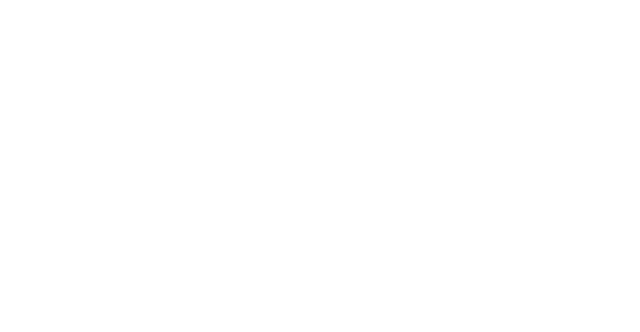
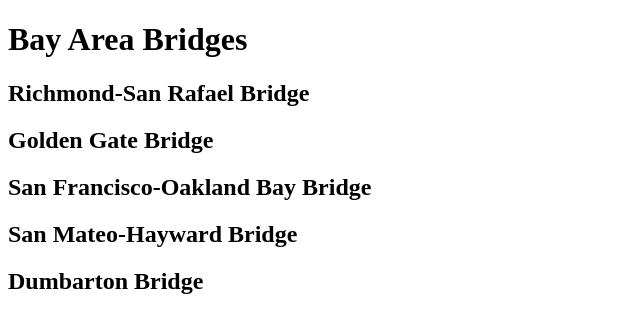
Before and after one commit to aidanklineman/bayareabridges, a plain HTML site: page index.html in a window 1280 px wide. Shown: the whole page, without its empty margins (0-640 px from the left). Drawn offline with Linux system fonts and the light colour scheme.

Commit message:
list of bridges

```diff
--- a/index.html
+++ b/index.html
@@ -7,5 +7,11 @@
     <script src="main.js" defer></script>
   </head>
   <body>
+    <h1>Bay Area Bridges</h1>
+      <h2>Richmond-San Rafael Bridge</h2>
+      <h2>Golden Gate Bridge</h2>
+      <h2>San Francisco-Oakland Bay Bridge</h2>
+      <h2>San Mateo-Hayward Bridge</h2>
+      <h2>Dumbarton Bridge</h2>
   </body>
 </html>
```
Also changed, not shown: 1 other file.
